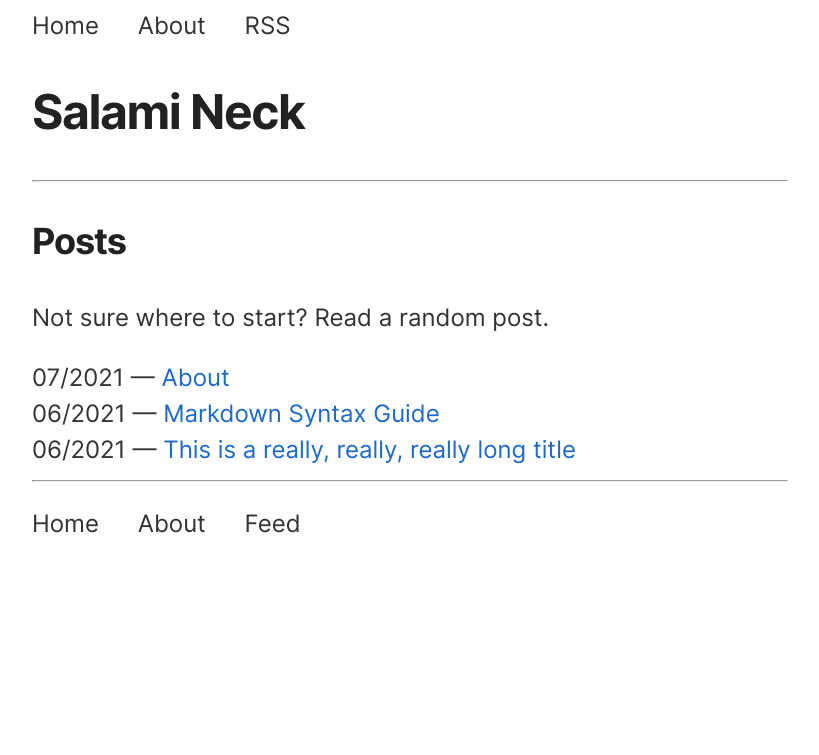
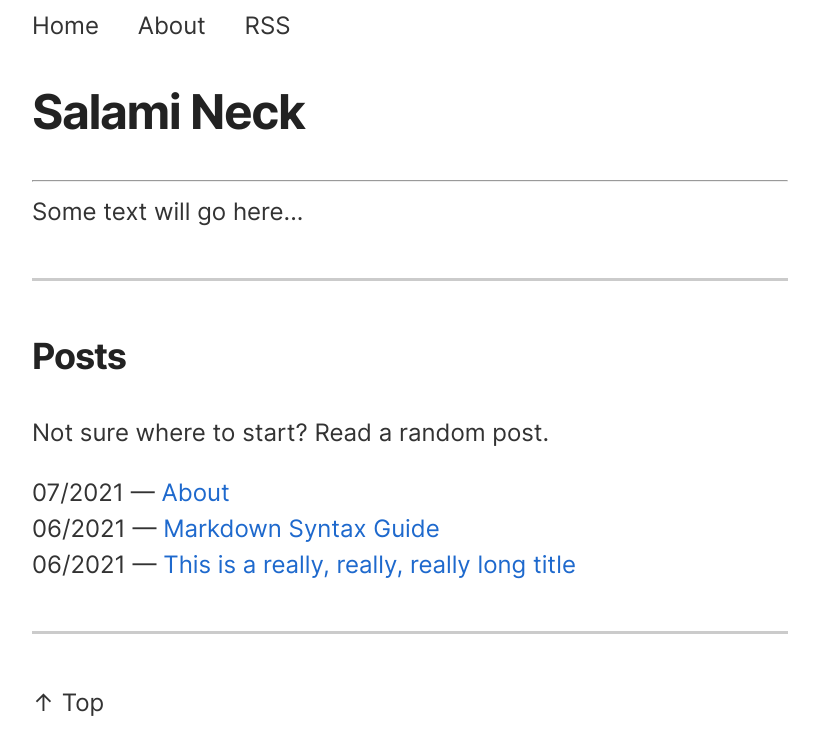
Before and after one commit to ajpwalser/ajpwalser.github.io, a Jekyll site: the page built from index.html, in a window 1280 px wide. Shown: the top 755 px of the page, without its empty margins (230-1049 px from the left). Built offline with Jekyll 4.4.1, drawn with Linux system fonts in a browser that asks for light colours.

Commit message:
Update index.html

```diff
--- a/index.html
+++ b/index.html
@@ -4,6 +4,9 @@ title: Home
 description:
 ---
 
+Some text will go here...
+
+<hr class="thin">
 <h2>Posts</h2>
 <p>Not sure where to start? Read a random post.</p>
 <div class="post-list">
@@ -13,11 +16,7 @@ description:
     </article>
   {% endfor %}
 </div>
-<hr>
+<hr class="thick">
 <p class="footer">
-<nav>
-   <a class="nav-button" href="/">Home</a>
-   <a class="nav-button" href="/about">About</a>
-   <a class="nav-button" href="/feed.xml">Feed</a>
-</nav>
+↑ Top
 </p>
```
